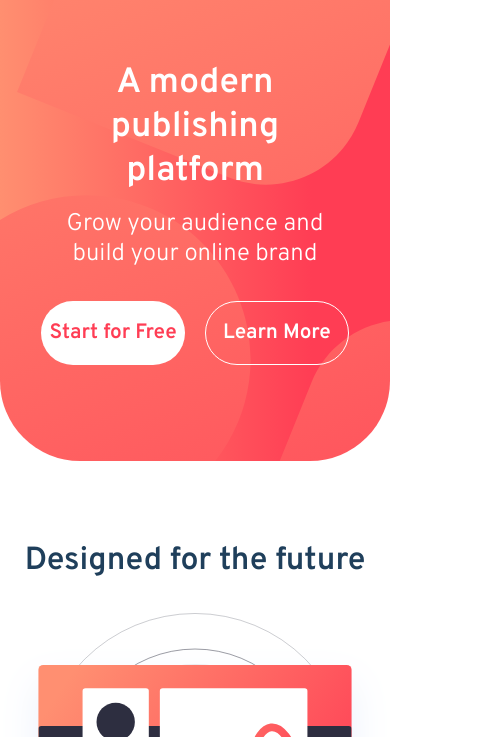
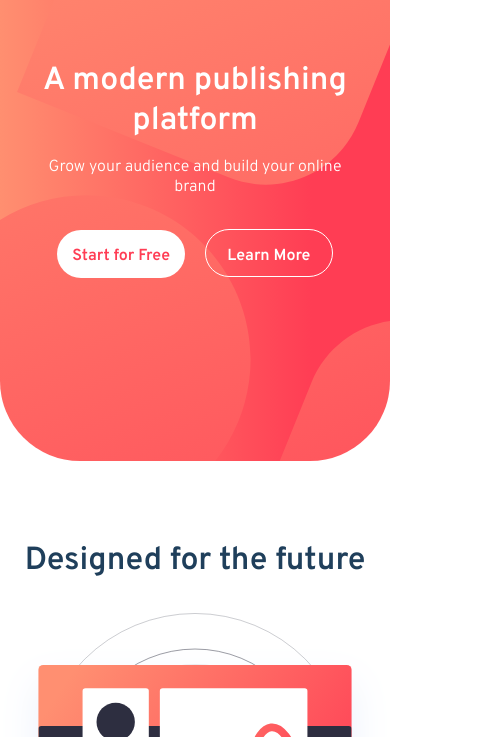
Before and after one commit to zachtix/practice-frontend, a website: page index.html in a window 390 px wide. Shown: the part 107-844 px from the top of the page, 498 px wide, since content can reach past the window. Drawn offline with Linux system fonts and the light colour scheme.

Commit message:
fix show btn & images

```diff
--- a/scss/main.scss
+++ b/scss/main.scss
@@ -390,12 +390,18 @@ footer {
       .show {
         padding: 0 2.5rem;
         h1 {
-          font-size: 2.2rem;
+          font-size: 2rem;
+        }
+        p {
+          font-size: 1rem;
         }
         .btn__show {
           button {
-            width: 9rem;
-            font-size: 1.3rem;
+            width: 8rem;
+            height: 3rem;
+            padding: 1rem 0.5rem;
+            font-size: 1rem;
+            font-weight: 700;
           }
           // .start {
           //   margin-right: 0.5rem;
@@ -450,6 +456,7 @@ footer {
           position: relative;
           top: 0;
           left: 0;
+          width: 100%;
           content: url("../images/illustration-laptop-mobile.svg");
         }
         .content {
```
Also changed, not shown: css/main.css.
